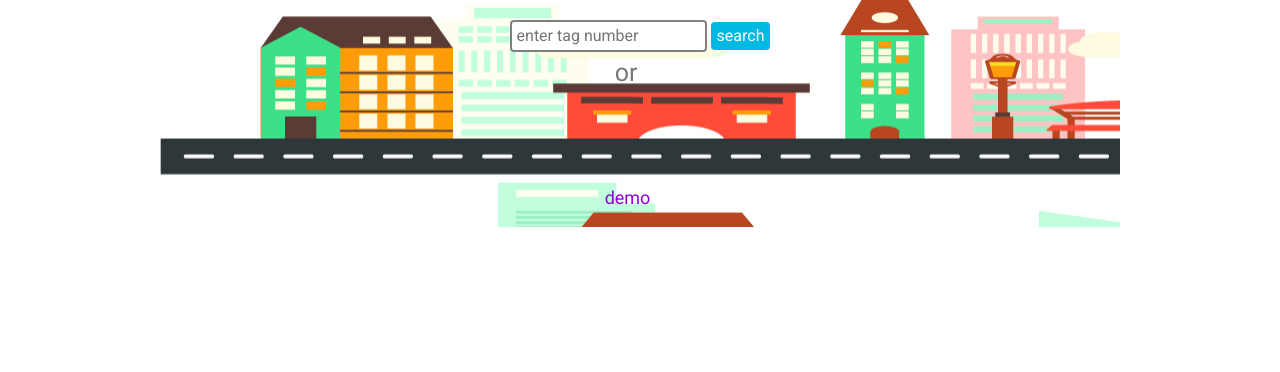
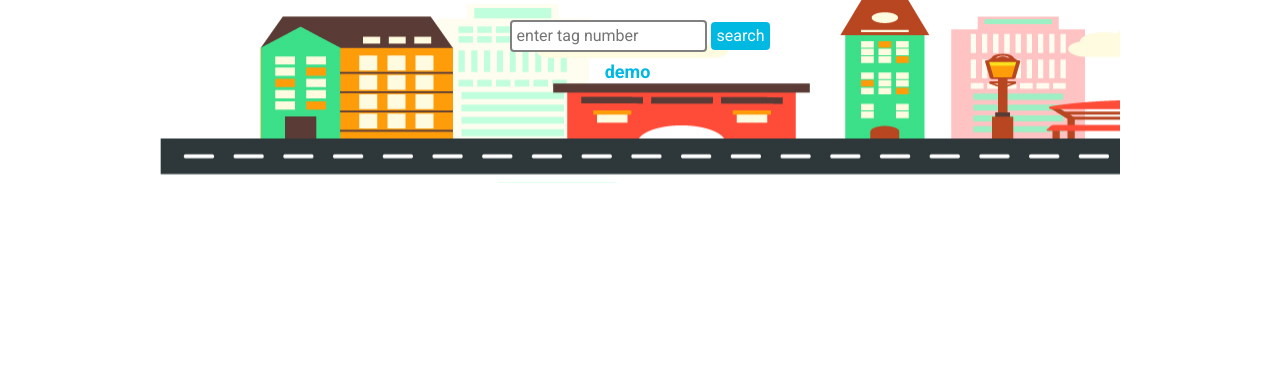
Before and after one commit to allen30331/rate-my-ride, a website: page public/index.html in a window 1280 px wide. Shown: the part 256-628 px from the top of the page. Drawn offline with nearby package versions, Linux system fonts and the light colour scheme.

Commit message:
changed demo button

```diff
--- a/public/css-main.css
+++ b/public/css-main.css
@@ -24,8 +24,8 @@ p.demo {
 }
 
 a.demo-link {
- color: #9300D5;
-
+ color: #00b9e2;
+ font-weight: bold;
 }
 
 
@@ -80,8 +80,9 @@ form.search-driver-middle {
 .demo-middle {
     text-align: center;
     margin-right: 25px;
-    margin-top: 75px;
+    margin-top: 10px;
     font-size: 18px;
+    margin-bottom: 100px
 }
 
 
--- a/public/index.html
+++ b/public/index.html
@@ -25,9 +25,6 @@
 						<button type='submit' class="search-button">search</button>
 					</form>
 				</div>
-				<div class="col-4">
-					<p class="demo"><a href="" class="demo-link">demo</a></p>
-				</div>
 		</div>
 	</header>
 
@@ -48,7 +45,6 @@
 							<input type="text" name="tagNumberMiddle" id="tagNumberMiddle" placeholder="enter tag number" required/>
 							<button type='submit' class="search-button">search</button>
 						</form>
-						<p class="or">or</p>
 						<div class="col-12">
 						<p class="demo-middle"><a href="" class="demo-link">demo</a></p>
 						</div>
```
